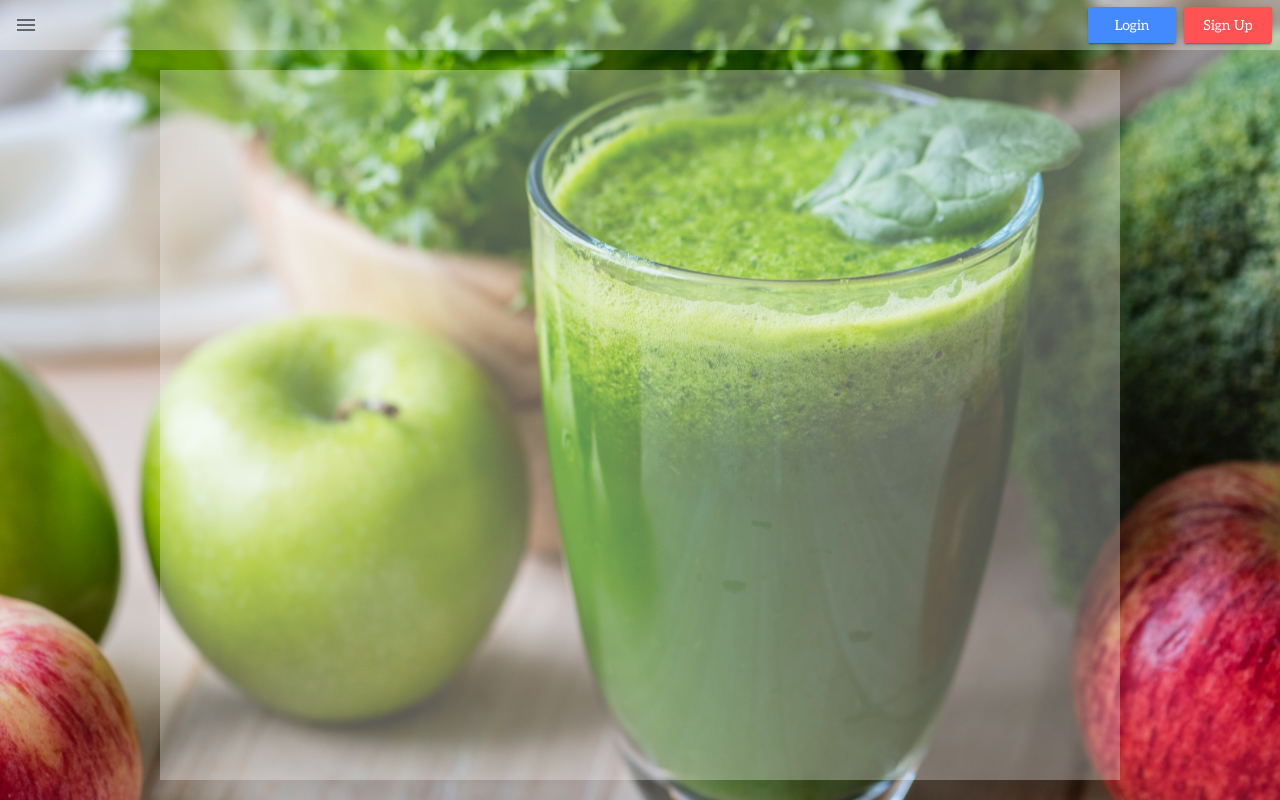
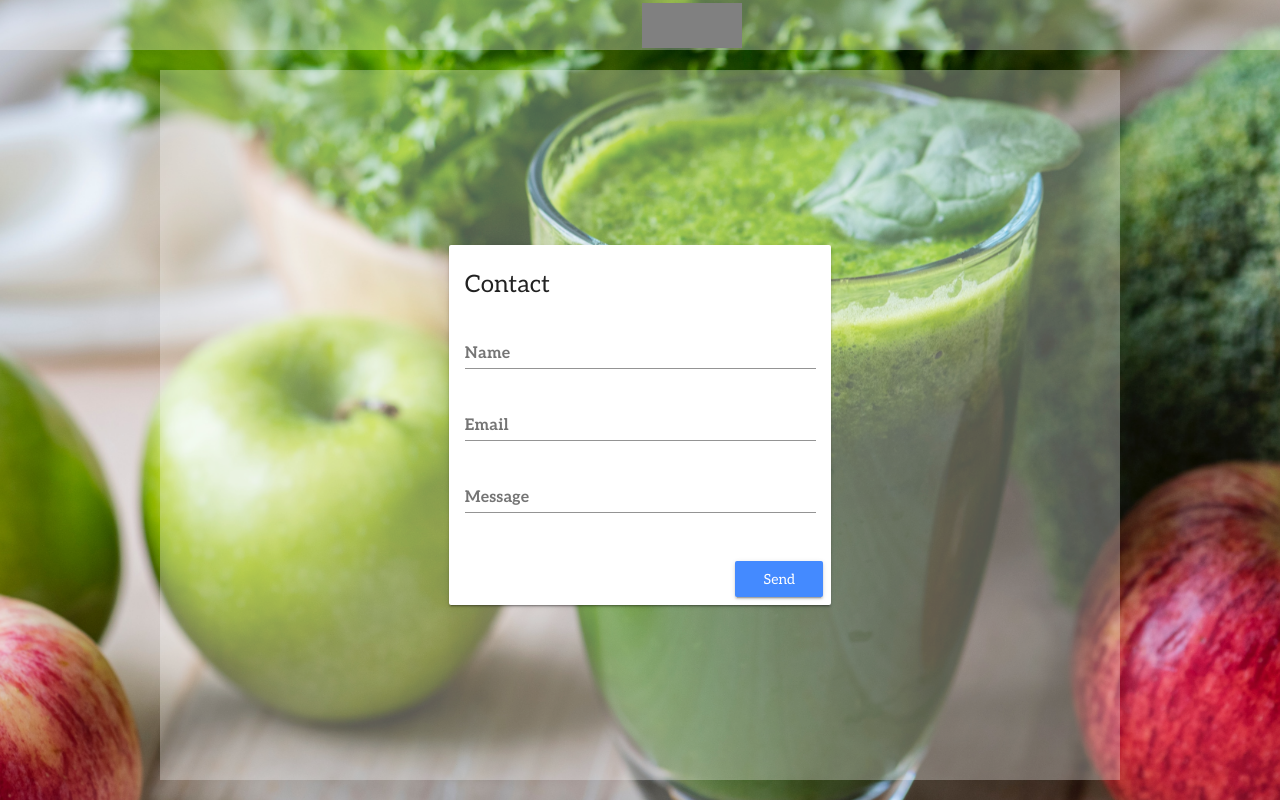
Before and after one commit to iluczvlad/vlad_repo, a Vue app in the folder frontend/: page /#/contact in a window 1280 px wide. Built offline with nearby package versions, Linux system fonts and the light colour scheme.

Commit message:
register actually works

```diff
--- a/frontend/src/App.vue
+++ b/frontend/src/App.vue
@@ -47,7 +47,9 @@ export default {
   overflow: auto;
   padding: 10px 30px;
   background: rgba(255, 255, 255, .3) !important;
-
+  display: flex;
+  justify-content: center;
+  align-items: center;
 }
 input{
   color: black !important;
--- /dev/null
+++ b/frontend/src/components/Contact.vue
@@ -0,0 +1,96 @@
+<template>
+    <form novalidate class="md-layout contact-form" @submit.prevent="validateUser">
+        <md-card class="md-layout-item md-size-50 md-small-size-100">
+            <md-card-header>
+            <div class="md-title">Contact</div>
+            </md-card-header>
+
+            <md-card-content>
+
+            <md-field :class="getValidationClass('name')">
+                <label for="first-name">Name</label>
+                <md-input name="first-name" id="first-name" autocomplete="given-name" v-model="form.name" :disabled="sending" />
+                <span class="md-error" v-if="!$v.form.name.required">The first name is required</span>
+                <span class="md-error" v-else-if="!$v.form.name.minlength">Invalid first name</span>
+            </md-field>
+
+            <md-field :class="getValidationClass('email')">
+                <label for="email">Email</label>
+                <md-input type="email" name="email" id="email" autocomplete="email" v-model="form.email" :disabled="sending" />
+                <span class="md-error" v-if="!$v.form.email.required">The email is required</span>
+                <span class="md-error" v-else-if="!$v.form.email.email">Invalid email</span>
+            </md-field>
+
+            <md-field>
+                <label for="message">Message</label>
+                <md-textarea id="message" v-model="form.message" md-autogrow :disabled="sending"></md-textarea>
+                <span class="md-error" v-if="!$v.form.message.required">The message is required</span>
+            </md-field>
+            </md-card-content>
+
+
+
+            <md-card-actions>
+            <md-button type="submit" class="md-primary md-raised" :disabled="sending">Send</md-button>
+            </md-card-actions>
+        </md-card>
+        </form>
+</template>
+
+<script>
+import { validationMixin } from 'vuelidate'
+import {
+required,
+email,
+minLength,
+sameAs
+} from 'vuelidate/lib/validators'
+export default {
+    mixins: [validationMixin],
+    data: () => ({
+
+      form: {
+        name: null,
+        message: null,
+        email: null,
+      },
+      sending: false,
+    }),
+    validations: {
+      form: {
+        name: {
+          required,
+          minLength: minLength(3)
+        },
+        message: {
+          required,
+        },
+        email: {
+          required,
+          email
+        }
+      }
+    },
+    methods: {
+      getValidationClass (fieldName) {
+        const field = this.$v.form[fieldName]
+
+        if (field) {
+          return {
+            'md-invalid': field.$invalid && field.$dirty
+          }
+        }
+      },
+    }
+}
+</script>
+
+<style>
+.contact-form {
+    display: flex;
+    justify-content: center;
+    align-items: center;
+    height: 100%;
+    width: 85%
+}
+</style>
--- a/frontend/src/components/Header.vue
+++ b/frontend/src/components/Header.vue
@@ -1,11 +1,22 @@
 <template>
     <div class="header">
 
-        <md-button class="md-icon-button" @click="toggleNavigation">
-            <md-icon>menu</md-icon>
-        </md-button>
+        <div class="menu-icon-size">
+            <md-button class="md-icon-button" @click="toggleNavigation" v-if="userLoggedIn">
+                <md-icon>menu</md-icon>
+            </md-button>
+        </div>
 
-        <md-drawer v-if="userLoggedIn" :md-active.sync="showNavigation">
+        <router-link class="home-logo" to="/">
+            <div></div>
+        </router-link>
+
+        <div class="log-buttons">
+            <md-button class="md-raised md-accent" @click="logout" v-if="userLoggedIn">
+                Sign Out
+            </md-button>
+
+            <md-drawer v-if="userLoggedIn" :md-active.sync="showNavigation">
             <md-toolbar class="md-transparent" md-elevation="0">
                 <span class="md-title">Menu</span>
             </md-toolbar>
@@ -48,17 +59,6 @@
             </md-list>
         </md-drawer>
 
-        <div class="log-buttons">
-            <md-button class="md-raised md-primary" @click="$router.push('login')" v-if="!userLoggedIn">
-                Login
-            </md-button>
-            <md-button class="md-raised md-accent" @click="$router.push('register')"  v-if="!userLoggedIn">
-                Sign Up
-            </md-button>
-            <md-button class="md-raised md-accent" @click="logout" v-if="userLoggedIn">
-                Sign Out
-            </md-button>
-        </div>
         <md-snackbar md-position="center" :md-duration="20000" :md-active.sync="notificationActive">
             <span>You can configure some personal preferences.</span>
             <md-button class="md-raised md-accent" @click="notificationActive = false">
@@ -70,6 +70,7 @@
                 </md-button>
             </router-link>
         </md-snackbar>
+        </div>
     </div>
 </template>
 
@@ -115,6 +116,7 @@ export default {
     },
     watch: {
         $route(route, oldRoute) {
+            this.showNavigation = false
             this.userLoggedIn = storage.isLoggedIn()
             if (route.path === '/complex' && oldRoute.path === '/login')
                 this.checkNotification()
@@ -131,14 +133,17 @@ export default {
     justify-content: space-between;
     align-items: center;
 }
+.menu-icon-size {
+    width: 104px;
+}
 .md-drawer {
     width: 230px;
     max-width: calc(100vw - 125px);
   }
-.logo{
+.home-logo{
     width: 100px;
-    height: 100%;
-    background-color: aqua;
+    height: 90%;
+    background: grey;
     cursor: pointer;
 }
 </style>
--- a/frontend/src/components/Register.vue
+++ b/frontend/src/components/Register.vue
@@ -20,7 +20,7 @@
                 <md-input type="email" name="email" id="email" autocomplete="email" v-model="form.email" :disabled="sending" />
                 <span class="md-error" v-if="!$v.form.email.required">The email is required</span>
                 <span class="md-error" v-else-if="!$v.form.email.email">Invalid email</span>
-                <span class="md-error" v-if="emailInUse">Email already in use</span>
+                <span class="md-error" v-else-if="!$v.form.email.isUnique">Email already in use</span>
             </md-field>
 
             <md-field :class="getValidationClass('password')">
@@ -91,7 +91,13 @@ export default {
         },
         email: {
           required,
-          email
+          email,
+          isUnique(value) {
+            if (value === '') return true
+            return new Promise((resolve, reject) => {
+              checkEmail(value).then((resp) => resolve((typeof resp === 'string') && resp === 'false'))
+            })
+          }
         }
       }
     },
@@ -129,14 +135,7 @@ export default {
       validateUser () {
         this.$v.$touch()
         if (!this.$v.$invalid) {
-          checkEmail(this.form.email).then((resp) => {
-            if (resp === 'false') {
-              this.emailInUse = false
-              this.saveUser()
-            } else {
-              this.emailInUse = true
-            }
-          })
+          this.saveUser()
         }
       }
     }
--- a/frontend/src/components/SimpleShake.vue
+++ b/frontend/src/components/SimpleShake.vue
@@ -1,13 +1,26 @@
 <template>
     <div class="simple-shake">
-        <md-button class="md-raised" @click="makeSimpleShake">Make a Shake</md-button>
-        <IngredientTable v-if="simpleShake" :shake-arr="simpleShakeArr"/>
+        <!-- <md-button class="md-raised" @click="makeSimpleShake">Make a Shake</md-button>
+        <IngredientTable v-if="simpleShake" :shake-arr="simpleShakeArr"/> -->
+        <div class="central-logo"></div>
+        <div class="buttons-home">
+            <md-button class="md-raised md-primary" @click="$router.push('login')" v-if="!userLoggedIn">
+                Login
+            </md-button>
+            <md-button class="md-raised md-accent" @click="$router.push('register')"  v-if="!userLoggedIn">
+                Sign Up
+            </md-button>
+        </div>
+        <router-link to="/contact" class="contact-link">
+            Contact
+        </router-link>
     </div>
 </template>
 
 <script>
 import {generateSimpleShake} from '@/api/shake.js'
 import IngredientTable from './IngredientTable.vue'
+import * as storage from '@/service/storage'
 
 export default {
     name: 'SimpleShake',
@@ -16,7 +29,8 @@ export default {
     },
     data() {
         return {
-            simpleShake: null
+            simpleShake: null,
+            userLoggedIn: storage.isLoggedIn(),
         }
     },
     methods: {
@@ -38,14 +52,18 @@ export default {
 .simple-shake {
     display: flex;
     flex-direction: column;
-    justify-content: center;
+    justify-content: space-between;
     align-items: center;
-    width: 100%
+    width: 100%;
+    height: 100%;
 }
-.simple-shake__table {
-    width: 75%;
+.central-logo {
+    width: 85%;
+    height: 275px;
+    background: grey;
+    margin-top: 80px;
 }
-.table__name {
-    text-transform: capitalize;
+.contact-link {
+    color: black !important;
 }
 </style>
--- a/frontend/src/router.js
+++ b/frontend/src/router.js
@@ -7,7 +7,7 @@ import * as storage from '@/service/storage'
 import PermPrefs from '@/components/PermPrefs.vue'
 import ShoppingList from '@/components/ShoppingList.vue'
 import Favorites from '@/components/Favorites.vue'
-
+import Contact from '@/components/Contact.vue'
 
 const router = new VueRouter({
     routes: [
@@ -49,6 +49,10 @@ const router = new VueRouter({
         {
             path: '/favs',
             component: Favorites,
+        },
+        {
+            path: '/contact',
+            component: Contact,
         }
     ]
 })
```
